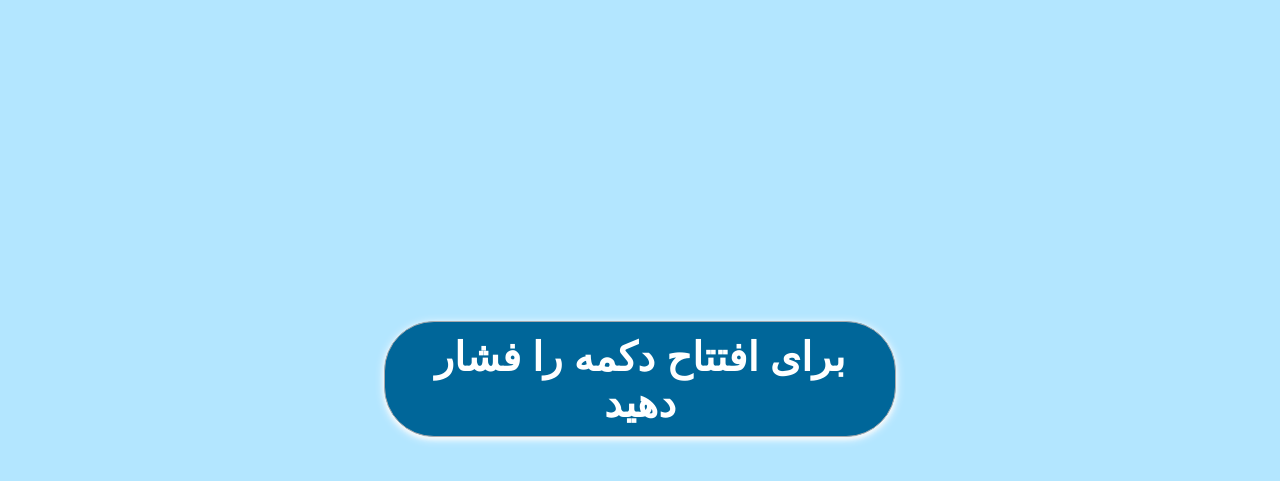
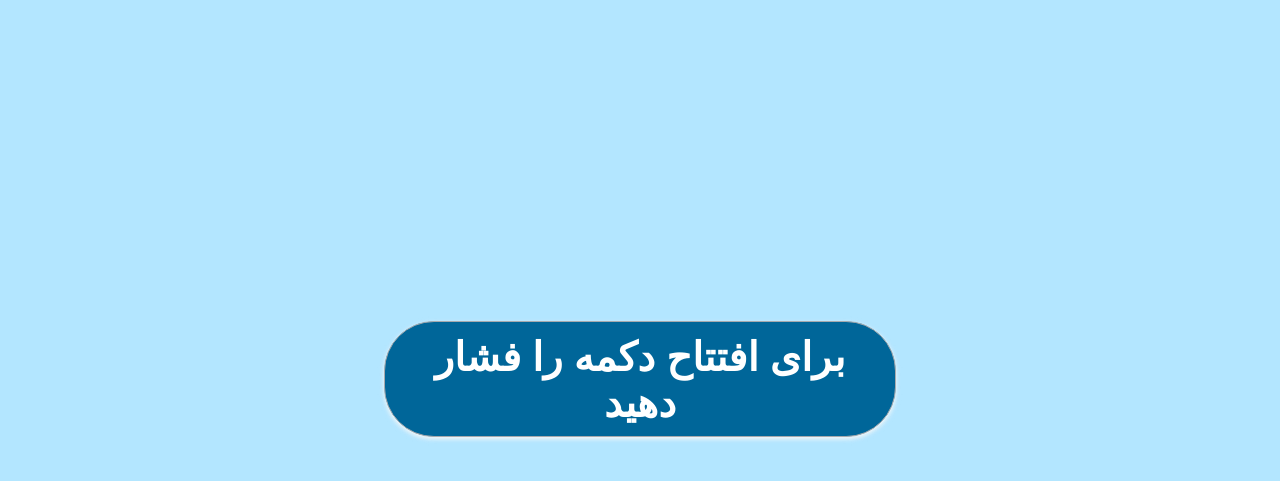
Before and after one commit to sharifullahsh/Celebration, a plain HTML site: page index.html in a window 1280 px wide. Shown: the part 123-604 px from the top of the page. Drawn offline with Linux system fonts and the light colour scheme.

Commit message:
confita with button

```diff
--- a/js/script.js
+++ b/js/script.js
@@ -15,7 +15,7 @@ function StartCelebration()
   }
 //Stay on celebration for specific time
   setTimeout(function(){
-    //window.location.replace("https://www.google.com/")
+    window.location.replace("https://www.google.com/")
   }, 3000);
 
 }
--- a/style/celebration.css
+++ b/style/celebration.css
@@ -31,5 +31,5 @@ html, body {
     text-transform: uppercase;
     width: 40%;
     background-color: #006699;
-    box-shadow: 0 2px 4px 0 rgba(247, 248, 248, 0.979),0 2px 10px 0 rgba(255, 255, 255, 0.952)!important;
+    box-shadow: 0 2px 4px 0 rgba(247, 248, 248, 0.979),0 2px 10px 0 rgba(244, 244, 245, 0.12)!important;
     }
```
Also changed, not shown: index.html (+1 -0 lines).
